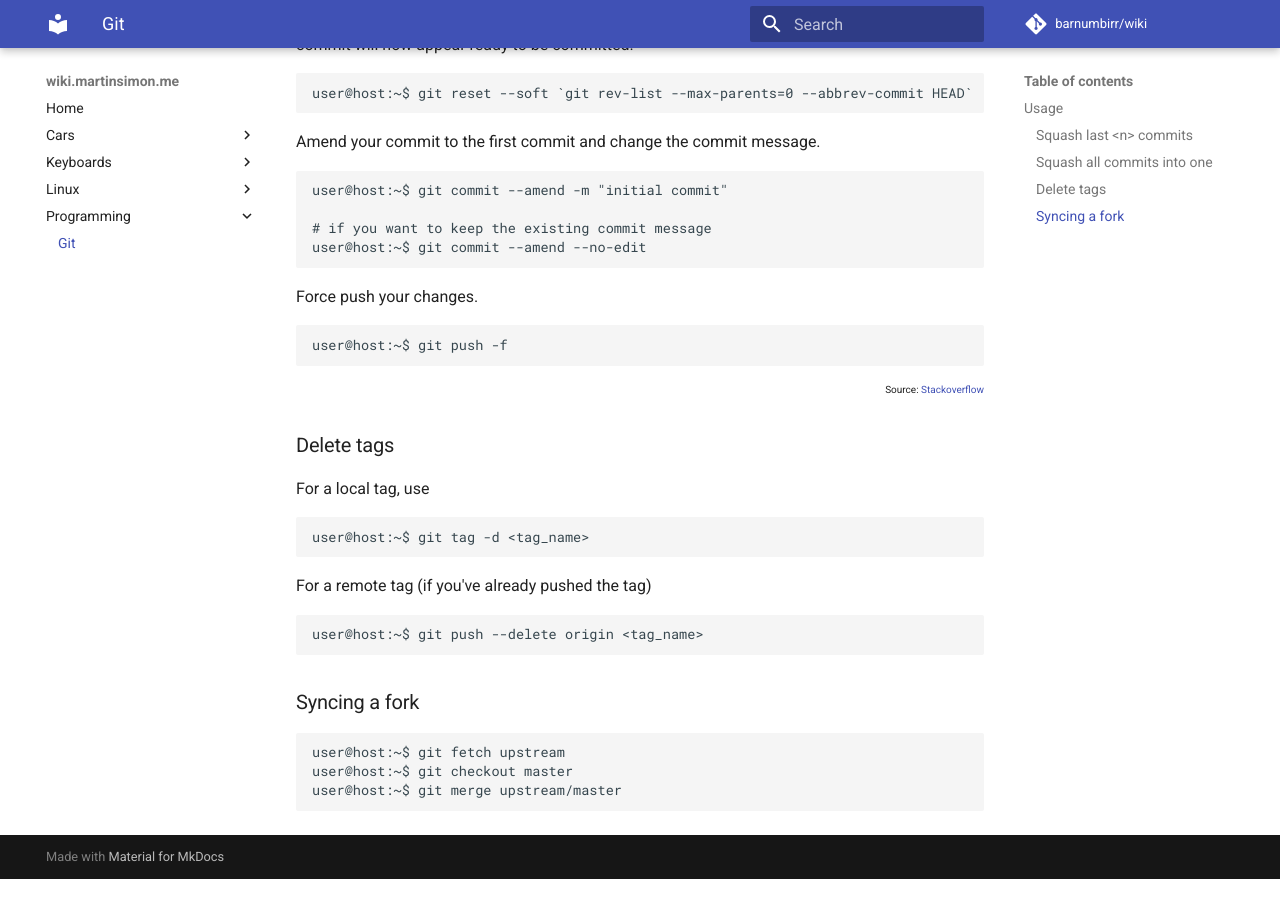
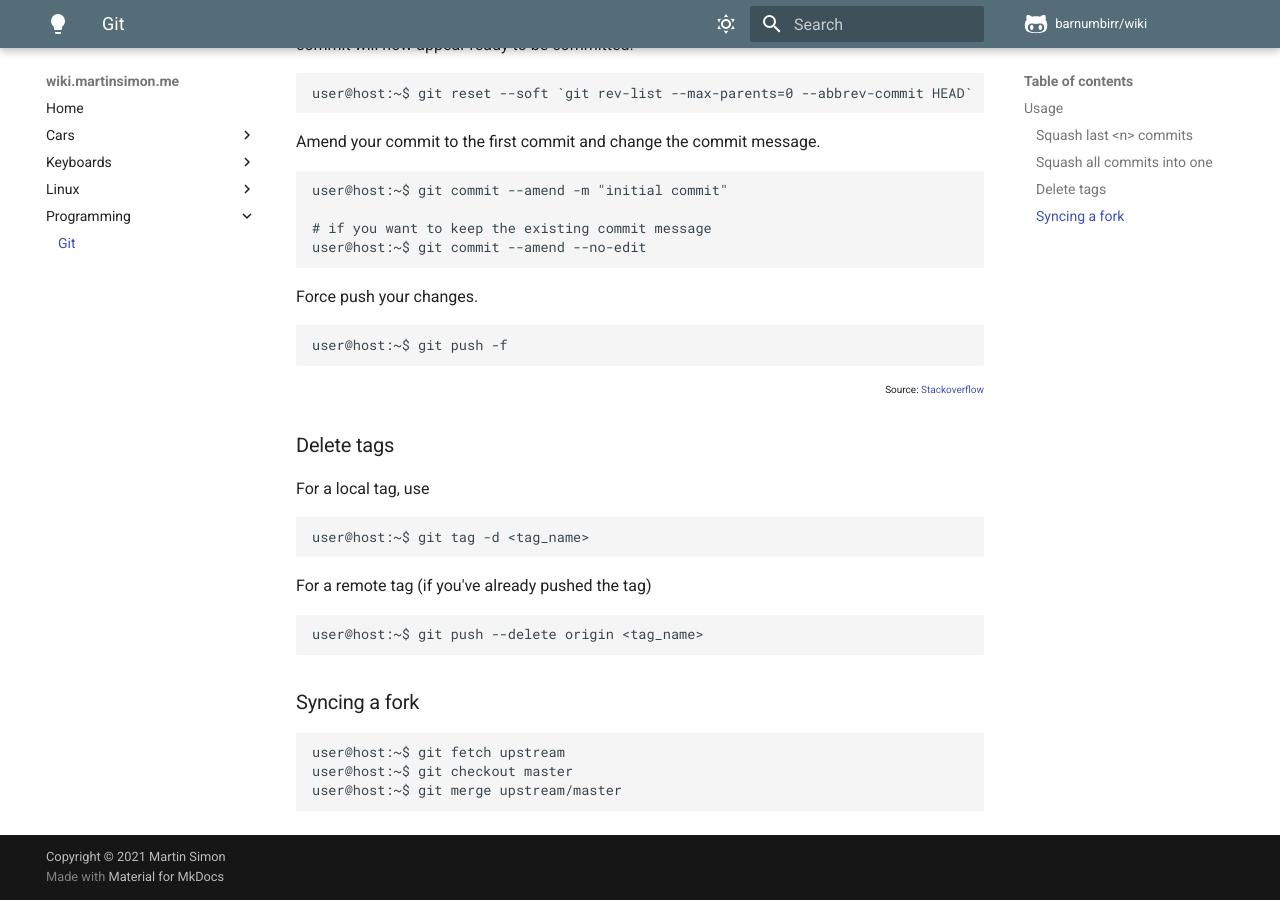
Before and after one commit to barnumbirr/wiki, an MkDocs documentation site: the page built from docs/programming/git.md, in a window 1280 px wide and 900 px high, scrolled down 780 px. Built offline with MkDocs 1.6.1 and Material for MkDocs 9.7.7, drawn with Linux system fonts in a browser that asks for light colours; comment, search, counter and statistics services are not loaded; before the commit the page ends 1659 px from its top, so only the background shows below that.

Commit message:
tweak MkDocs config

```diff
--- a/mkdocs.yml
+++ b/mkdocs.yml
@@ -2,6 +2,8 @@
 site_url: https://wiki.martinsimon.me
 repo_name: 'barnumbirr/wiki'
 repo_url: 'https://github.com/barnumbirr/wiki'
+copyright: |
+  Copyright &copy; 2021 Martin Simon
 
 plugins:
   - search
@@ -9,3 +11,24 @@
 
 theme:
   name: material
+  icon:
+    logo: material/lightbulb
+    repo: fontawesome/brands/github-alt
+  features:
+    - navigation.instant
+    - search.highlight
+  palette:
+    - media: "(prefers-color-scheme: light)"
+      scheme: default
+      primary: blue grey
+      accent: blue
+      toggle:
+        icon: material/weather-sunny
+        name: Switch to dark mode
+    - media: "(prefers-color-scheme: dark)"
+      scheme: slate
+      primary: black
+      accent: light blue
+      toggle:
+        icon: material/weather-night
+        name: Switch to light mode
```
